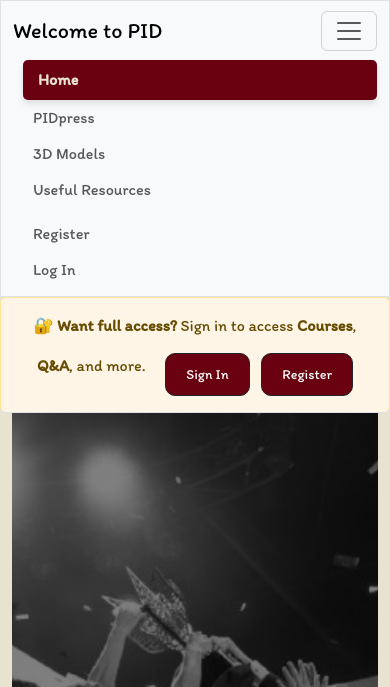
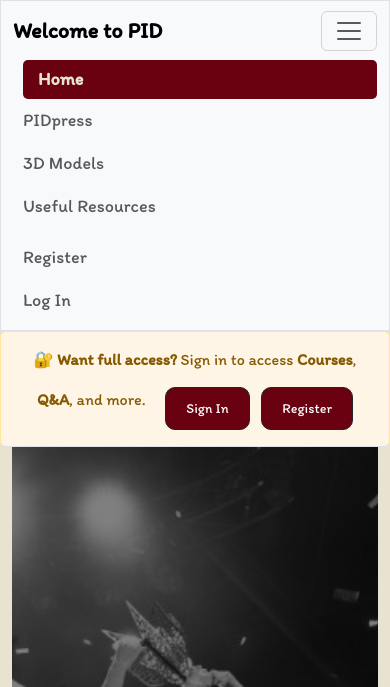
Before and after one commit to miras888/pidftc, a Flask app: page / in a window 390 px wide, after a click that opens the changed part. Shown: the top 687 px of the page. Run offline with Flask 3, Linux system fonts and the light colour scheme; some libraries are stand-ins or nearby versions; some web fonts are replaced.

Commit message:
Fix: updated homepage and CSS styling

```diff
--- a/templates/index.html
+++ b/templates/index.html
@@ -318,7 +318,7 @@ Home
       <a href="/static/portfolio.png" download class="btn">Download PDF</a>
     </div>
     <div class="portfolio-card">
-      <h3>More Projects</h3>
+      <h3>More portfolios</h3>
       <a class="btn btn-success" href="https://t.me/pidlive" target="_blank" style="border:#690110">Visit Telegram</a>
     </div>
   </div>
--- a/templates/layout.html
+++ b/templates/layout.html
@@ -10,81 +10,76 @@
     <link rel="preconnect" href="https://fonts.googleapis.com">
     <link rel="preconnect" href="https://fonts.gstatic.com" crossorigin>
 
-    <link rel="icon" type="image/png" sizes="16x16" href="static/logo_16.png">
+    <!-- <link rel="icon" type="image/png" sizes="16x16" href="static/logo_16.png">
     <link rel="icon" type="image/png" sizes="32x32" href="static/logo_32.png">
     <link rel="icon" type="image/png" sizes="48x48" href="static/logo_48.png">
-    <link rel="icon" type="image/png" sizes="512x512" href="static/logo_512.png">
+    <link rel="icon" type="image/png" sizes="512x512" href="static/logo_512.png"> -->
 
 
     <link href="https://fonts.googleapis.com/css2?family=Bruno+Ace&family=Itim&display=swap" rel="stylesheet">
     <title>PID{% block title %}{% endblock %}</title>
     <style>
+        :root {
+            --cream: #e8e2d1;
+            --deep-red: #690110;
+            --accent-red: #8a1c2c;
+        }
+
         body {
-            background-color: rgb(232, 226, 209);
-            font-family: "Itim";
-            color: rgb(105, 1, 16);
+            background-color: var(--cream);
+            font-family: 'Itim', cursive;
+            color: var(--deep-red);
+            margin: 0;
+            padding: 0;
+        }
+
+        .navbar {
+            background-color: #fff5f5;
+            border-bottom: 2px solid var(--deep-red);
+        }
+
+        .navbar-brand {
+            font-weight: bold;
         }
 
         .nav-link {
-            margin-left: 15px;
+            margin-left: 10px;
             font-size: 18px;
-            transition: color 0.3s ease;
-            white-space: nowrap;
+            transition: all 0.3s;
         }
 
         .nav-link.active {
             font-weight: bold;
             color: rgb(232, 226, 209) !important;
-            background-color: rgb(105, 1, 16);
-            padding: 8px 15px;
+            background-color: var(--deep-red);
+            padding: 6px 15px;
             border-radius: 5px;
-            box-shadow: 0 4px 6px rgba(0, 0, 0, 0.1);
         }
 
         .nav-link:hover {
-            color: rgb(105, 1, 16);
-            border: 2px solid rgb(105, 1, 16);
-            padding: 6px 13px;
-            border-radius: 5px;
+            color: var(--deep-red);
+            background-color: var(--cream);
         }
 
-        @media (max-width: 992px) {
-            .nav-link {
-                font-size: 16px;
-                margin-left: 10px;
-                padding: 6px 10px;
-            }
-
-            .navbar-brand {
-                font-size: 18px;
-            }
+        .alert-warning {
+            background-color: #fff5e6;
+            color: #865a00;
         }
 
+        footer {
+            margin-top: 60px;
+        }
+    </style>
 
-        @media screen and (max-width: 450px) {
-            .navbar-brand {
-                font-size: 16px;
-            }
-        }
-
-        @media (max-width: 992px) {
-            .nav-link {
-                font-size: 16px;
-                margin-left: 10px;
-                padding: 6px 10px;
-            }
-        }
-
-        @media (max-width: 450px) {
-            .navbar-brand {
-                font-size: 18px;
-                white-space: nowrap;
-            }
-        }
     </style>
 </head>
 
 <body>
+    <script src="https://unpkg.com/aos@2.3.1/dist/aos.js"></script>
+    <script>
+        AOS.init({ duration: 1000 });
+    </script>
+
     <script src="https://cdn.jsdelivr.net/npm/bootstrap@5.3.3/dist/js/bootstrap.bundle.min.js"
         integrity="sha384-YvpcrYf0tY3lHB60NNkmXc5s9fDVZLESaAA55NDzOxhy9GkcIdslK1eN7N6jIeHz"
         crossorigin="anonymous"></script>
```
Also changed, not shown: app.py (line endings or trailing spaces).
